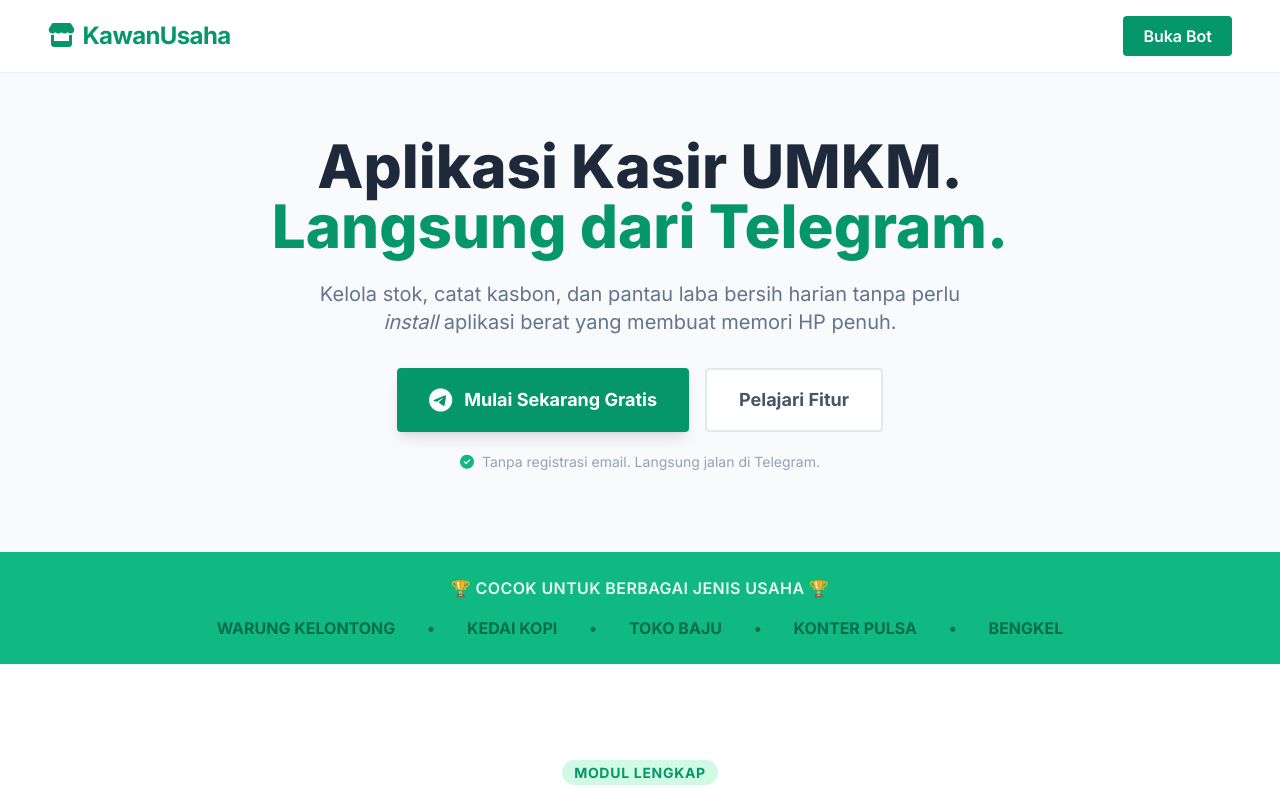
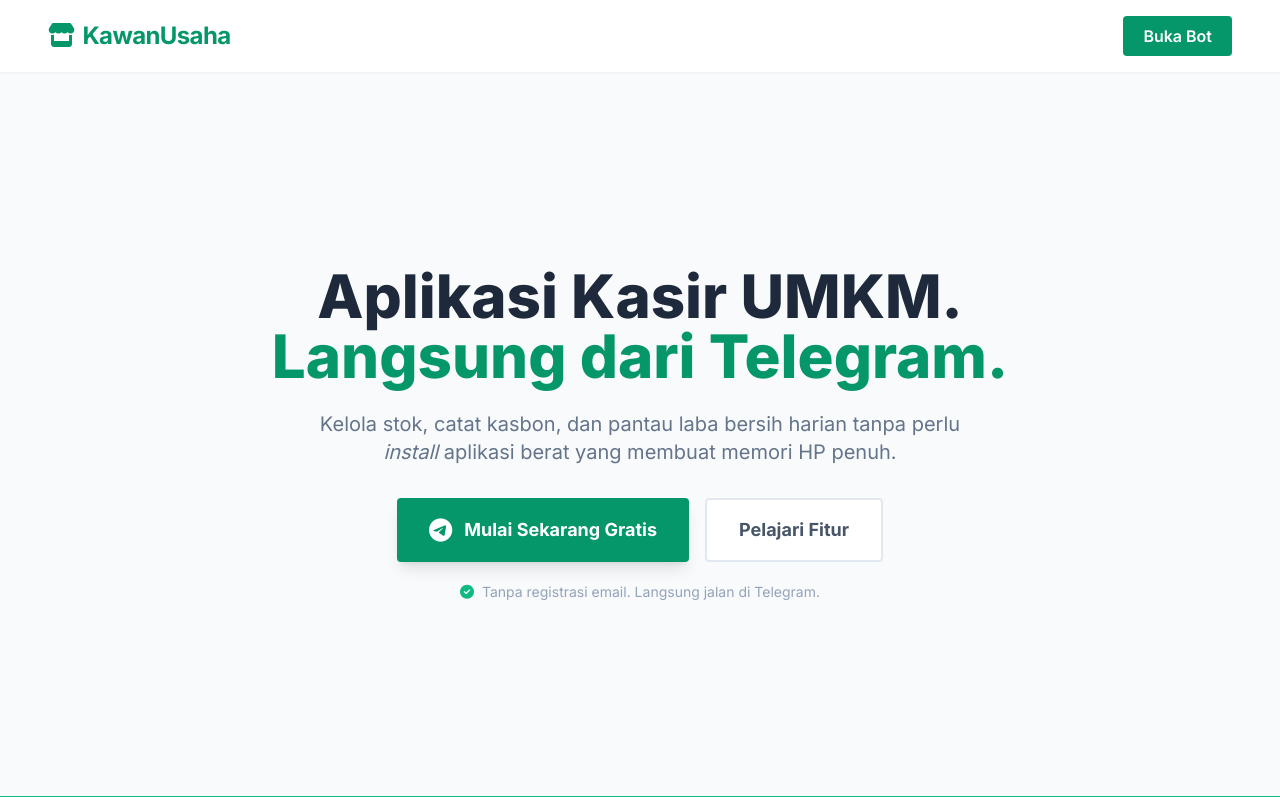
Before and after one commit to Kharisdestianmaulana-hub/KawabUsaha, a plain HTML site: page docs/index.html in a window 1280 px wide. Shown: the top 797 px of the page. Drawn offline with nearby package versions, Linux system fonts and the light colour scheme.

Commit message:
style: Make hero section full height

```diff
--- a/docs/index.html
+++ b/docs/index.html
@@ -44,8 +44,8 @@
     </nav>
 
     <!-- Area Hero (Utama) -->
-    <header class="bg-slate-50 pt-16 pb-20 px-4 md:px-6 text-center">
-        <div class="max-w-4xl mx-auto">
+    <header class="bg-slate-50 min-h-[85vh] lg:min-h-[calc(100vh-76px)] flex flex-col justify-center items-center py-16 px-4 md:px-6 text-center">
+        <div class="max-w-4xl mx-auto w-full">
             <h1 class="text-3xl sm:text-4xl md:text-6xl font-extrabold leading-tight mb-4 md:mb-6">
                 Aplikasi Kasir UMKM.<br class="hidden sm:block"/> <span class="text-brandDark">Langsung dari Telegram.</span>
             </h1>
```
